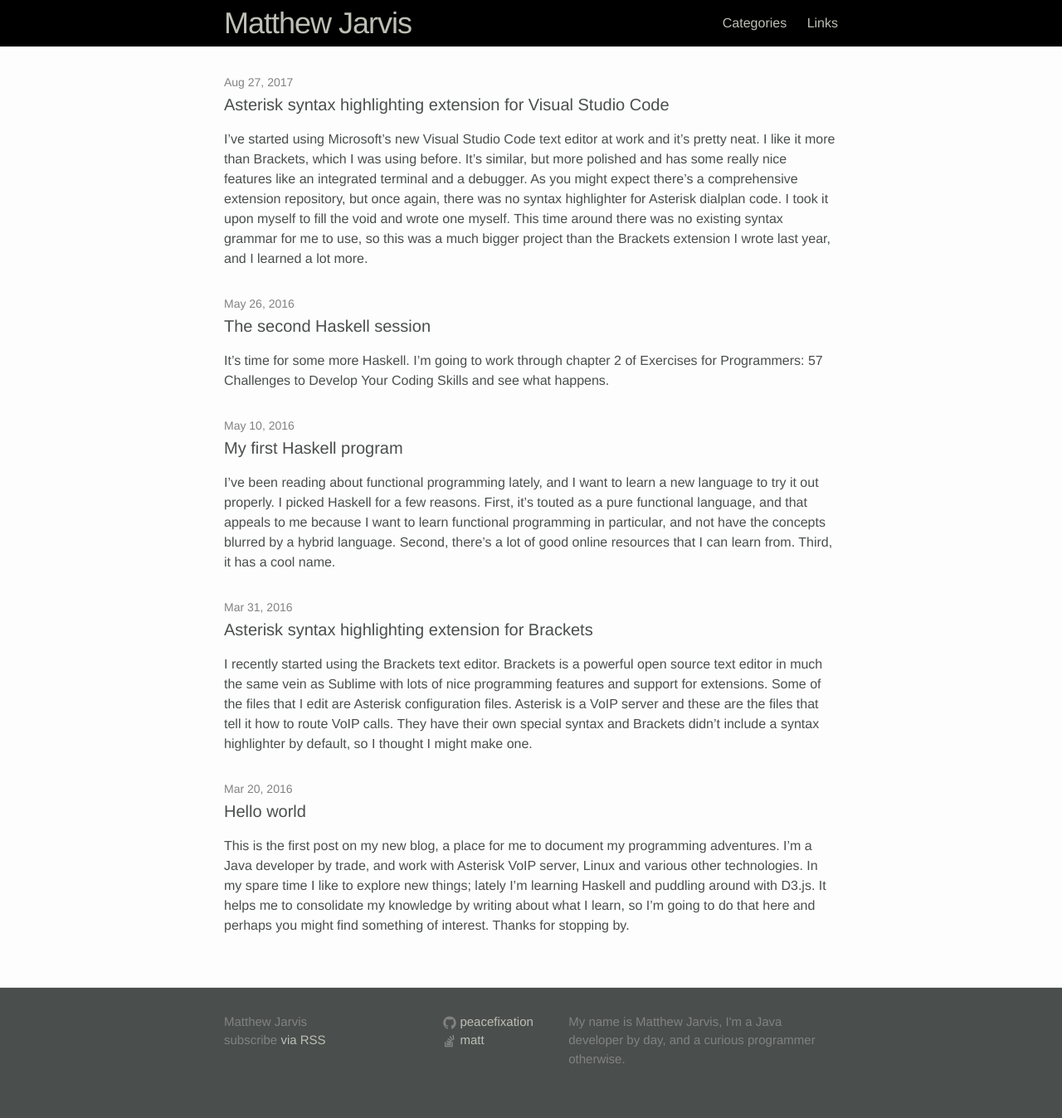
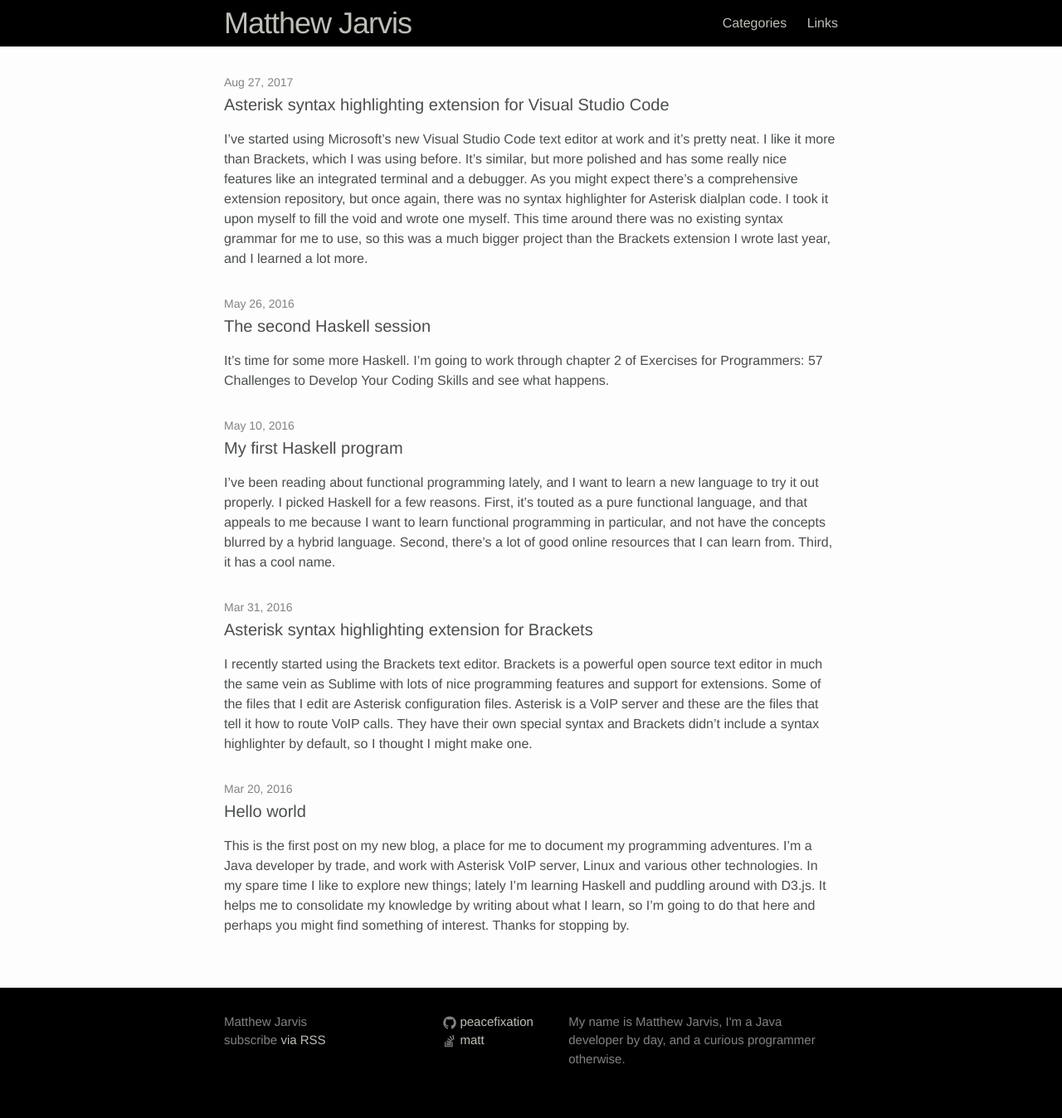
Before and after one commit to peacefixation/peacefixation.github.io, a Jekyll site: the page built from index.html, in a window 1280 px wide. Shown: the whole page at 83% size. Built offline with Jekyll 4.4.1, drawn with Linux system fonts in a browser that asks for light colours.

Commit message:
Changed footer background to black.

```diff
--- a/_sass/_layout.scss
+++ b/_sass/_layout.scss
@@ -112,7 +112,7 @@
 .site-footer {
     border-top: 1px solid $grey-color-light;
     padding: $spacing-unit 0;
-    background-color: $dark-grey;
+    background-color: black;
     position: absolute;
     left: 0;
     bottom: 0;
```
Also changed, not shown: _posts/2017-08-27-asterisk-vscode.md (+1 -1 lines).
